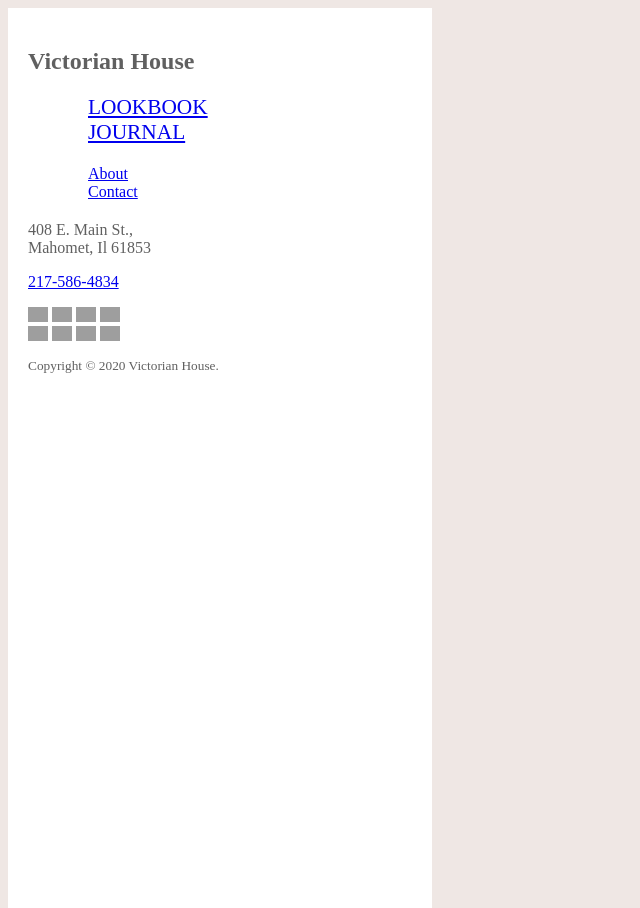
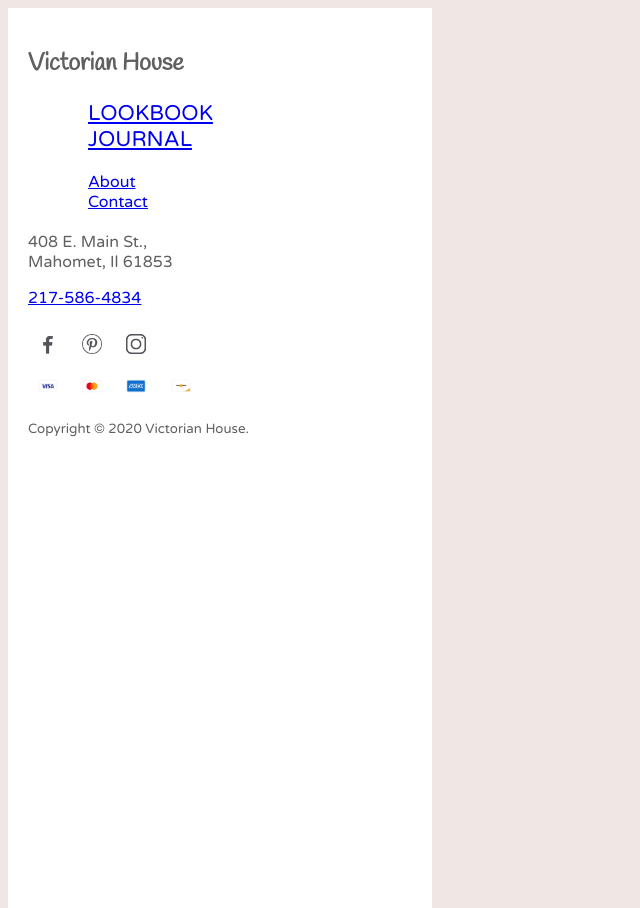
Before and after one commit to kmariebradshaw/victorian, a Rails app: template app/views/layouts/application.html.erb in a window 1280 px wide. Shown: the whole page, without its empty margins (0-640 px from the left). Run offline with Rails 7, Linux system fonts and the light colour scheme; the template is opened without the code that fills it, so the values that code supplies are empty; style sheets or scripts are compiled from the project's sources; some libraries are stand-ins or nearby versions; grey boxes are pictures that could not be loaded.

Commit message:
adds payment icons, and fonts, still haven't looked

```diff
--- a/app/views/layouts/application.html.erb
+++ b/app/views/layouts/application.html.erb
@@ -4,6 +4,7 @@
     <title>Victorianhouse</title>
     <%= csrf_meta_tags %>
     <%= csp_meta_tag %>
+<link href="https://fonts.googleapis.com/css?family=Handlee|Varela+Round&display=swap" rel="stylesheet">
 
     <%= stylesheet_link_tag 'application', media: 'all', 'data-turbolinks-track': 'reload' %>
     <%= javascript_pack_tag 'application', 'data-turbolinks-track': 'reload' %>
@@ -25,7 +26,6 @@
         Mahomet, Il 61853</p>
       <a href="tel:217-586-4834"><p>217-586-4834</p></a>
       <%= image_tag "fb.png", :class=>"icon" %>
-      <%= image_tag "twitter.png", :class=>"icon" %>
       <%= image_tag "pinterest.png", :class=>"icon" %>
       <%= image_tag "instagram.png", :class=>"icon" %>
       <br>
@@ -50,7 +50,9 @@
     align-items: flex-start;
     color: #606060;
     background-color: #efe7e4;
+    font-family: 'Varela Round', sans-serif;
   }
+  h1, h2, h3, h4, h5 { font-family: 'Handlee', cursive; }
   nav {
     height: 100vh;
     width: 30%;
@@ -72,6 +74,9 @@
   .sub-nav {
     margin: 20px;
   }
-  .icon { max-width: 20px; }
+  .icon {
+    max-width: 20px;
+    margin: 10px;
+  }
 
   </style>
```
Also changed, not shown: app/assets/images/amex.png (added), app/assets/images/discover.png (added), app/assets/images/fb.png (added), app/assets/images/instagram.png (added), app/assets/images/mastercard.png (added), app/assets/images/pinterest.png (added), app/assets/images/visa.png (added), 2 other files.
